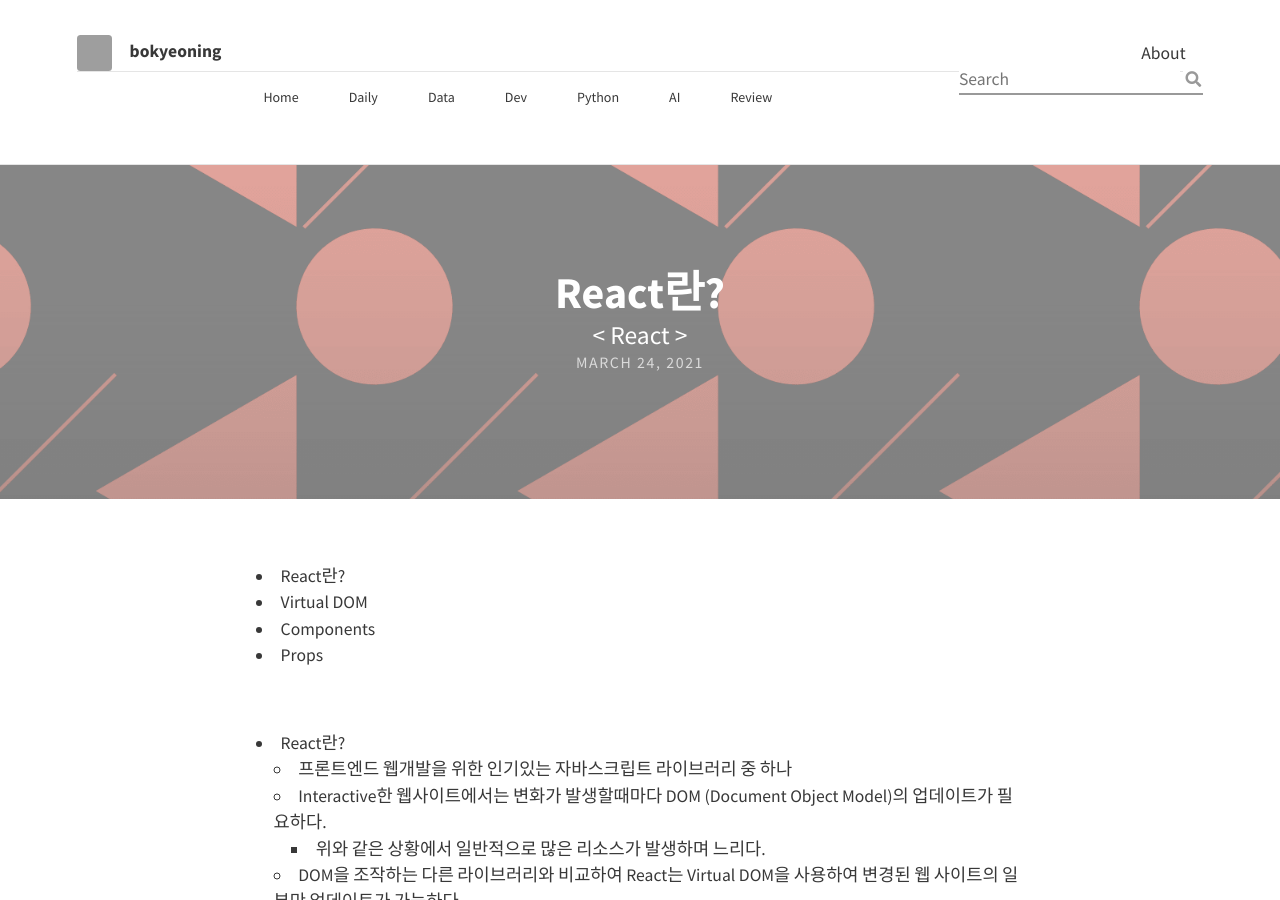
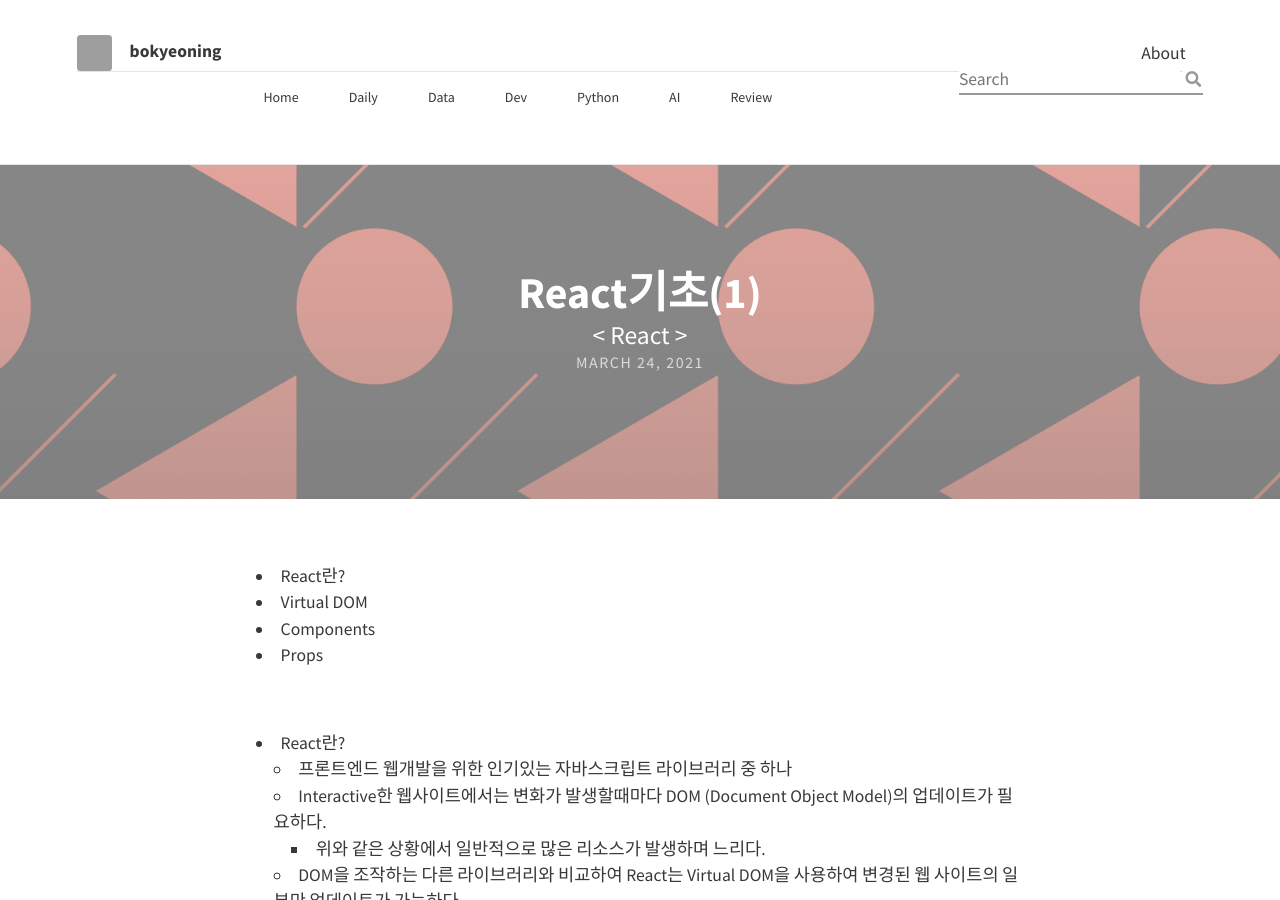
Before and after one commit to BoKyeong-Kim/BoKyeong-Kim.github.io, a Jekyll site: the page built from _posts/Dev-React/2021-03-24-react(1).md, in a window 1280 px wide and 900 px high. Built offline with Jekyll 4.4.1, drawn with Linux system fonts in a browser that asks for light colours; nearby versions of some CDN libraries; grey boxes are pictures that could not be loaded.

Commit message:
change markdown format

```diff
--- a/_posts/Dev-React/2021-03-24-react(1).md
+++ b/_posts/Dev-React/2021-03-24-react(1).md
@@ -1,6 +1,6 @@
 ---
 layout: post
-title: React란?
+title: React기초(1)
 feature-img: "assets/img/sample_feature_img_2.png"
 subtitle: < React >
 categories : [Dev/React]
@@ -36,6 +36,9 @@
 - 요소가 변경되면 Virtual DOM에서 먼저 업데이트된다.
 - Virtual DOM이 단순한 객체로 표현되기 때문에 이 프로세스는 빠르게 진행된다.
 - 그 후, React는 Virtual DOM을 이전 상태와 비교하고 DOM을 원하는 상태로 만드는데 필요한 업데이트만 적용한다.
+
+
+<br>
 
 
 ### Components
```
